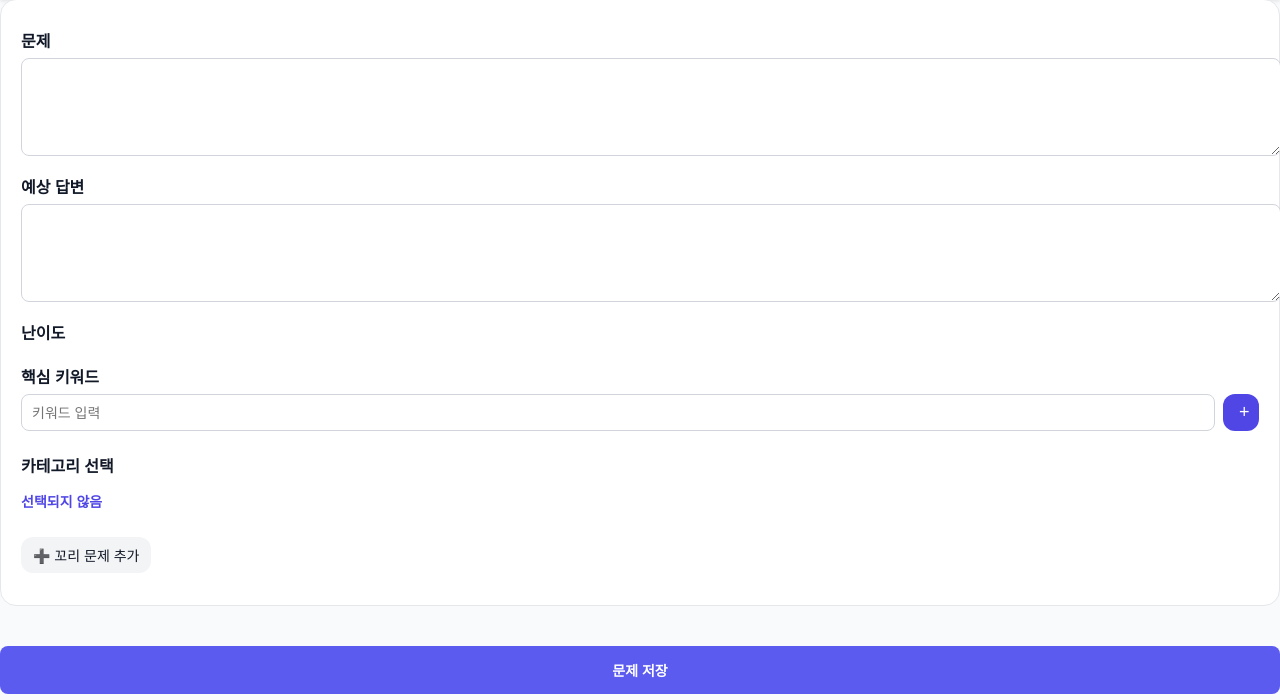
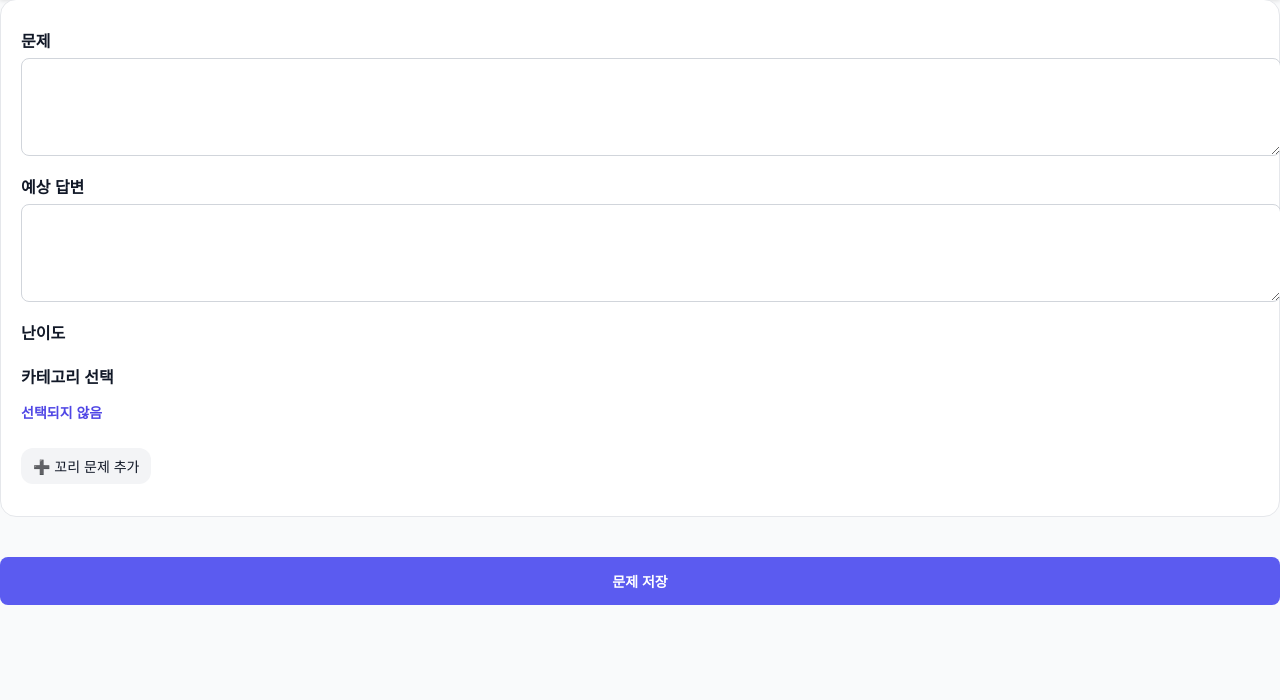
Before and after one commit to This2sho/javis, a Python web app: template learn-hub/src/main/resources/templates/problem-create.html in a window 1280 px wide. Shown: the part 100-800 px from the top of the page. Run offline with Jinja, Linux system fonts and the light colour scheme; the template is opened without the code that fills it, so the values that code supplies are empty.

Commit message:
refactor: 문제 생성, 수정, 보기 뷰에서 키워드 삭제

```diff
--- a/learn-hub/src/main/resources/static/css/style.css
+++ b/learn-hub/src/main/resources/static/css/style.css
@@ -380,58 +380,6 @@ textarea {
 }
 
 /* =========================
-   키워드 입력
-   ========================= */
-
-.keyword-input {
-    display: flex;
-    gap: 8px;
-}
-
-.keyword-input input {
-    flex: 1;
-}
-
-.keyword-input button {
-    width: 36px;
-    background-color: #4f46e5;
-    color: white;
-    font-size: 18px;
-}
-
-.keyword-input button:hover {
-    background-color: #4338ca;
-}
-
-.keyword-list {
-    display: flex;
-    gap: 8px;
-    flex-wrap: wrap;
-    margin-top: 8px;
-}
-
-.keyword-tag {
-    background-color: #eef2ff;
-    color: #1e1b4b;
-    padding: 4px 8px;
-    border-radius: 10px;
-    font-size: 13px;
-    display: flex;
-    align-items: center;
-    gap: 6px;
-}
-
-.keyword-tag button {
-    background: none;
-    border: none;
-    cursor: pointer;
-    font-size: 14px;
-    color: red;
-    padding: 0 4px;
-    pointer-events: auto;
-}
-
-/* =========================
    꼬리 문제
    ========================= */
 
--- a/learn-hub/src/main/resources/static/js/problem-form.js
+++ b/learn-hub/src/main/resources/static/js/problem-form.js
@@ -36,15 +36,6 @@ function createProblemNode(parentCategoryPath = "", isFollowUp = false) {
             <label>난이도</label>
             <div class="difficulty-selector" id="difficulty-selector-${problemId}"></div>
             <input type="hidden" data-field="difficulty">
-        </div>
-
-        <div class="field">
-            <label>핵심 키워드</label>
-            <div class="keyword-input">
-                <input type="text" placeholder="키워드 입력" onkeydown="handleKeywordEnter(event, this)">
-                <button type="button" onclick="addKeyword(this)">+</button>
-            </div>
-            <div class="keyword-list"></div>
         </div>
 
         <div class="field">
@@ -148,36 +139,6 @@ function selectCategory(id, path, clickedItem) {
 }
 
 /* =========================
-   키워드
-========================= */
-function handleKeywordEnter(event, input) {
-    if (event.isComposing) return;
-    if (event.key === 'Enter') {
-        event.preventDefault();
-        const button = input.nextElementSibling;
-        addKeyword(button);
-    }
-}
-
-function addKeyword(button) {
-    const field = button.closest(".field");
-    const input = field.querySelector("input");
-    const list = field.querySelector(".keyword-list");
-    const value = input.value.trim();
-    if (!value) return;
-
-    const tag = document.createElement("span");
-    tag.className = "keyword-tag";
-    tag.innerHTML = `
-        ${value}
-        <button type="button" onclick="this.parentElement.remove()">×</button>
-    `;
-
-    list.appendChild(tag);
-    input.value = "";
-}
-
-/* =========================
    꼬리 문제
 ========================= */
 function addFollowUpProblem(parentId) {
@@ -212,10 +173,6 @@ function collectProblemNode(box) {
     const category = box.querySelector('[data-field="category"]').value;
     const difficulty = box.querySelector('[data-field="difficulty"]').value;
 
-    const keywords = Array.from(
-        box.querySelector(".keyword-list")?.querySelectorAll(".keyword-tag") || []
-    ).map(tag => tag.firstChild.textContent.trim());
-
     const followUpProblems = [];
     box.querySelectorAll(':scope > .children > .problem-box')
         .forEach(child => followUpProblems.push(collectProblemNode(child)));
@@ -225,7 +182,6 @@ function collectProblemNode(box) {
         problem,
         referenceAnswer,
         difficulty,
-        keywords,
         category,
         followUpProblems
     };
--- a/learn-hub/src/main/resources/templates/problem-create.html
+++ b/learn-hub/src/main/resources/templates/problem-create.html
@@ -33,11 +33,6 @@
         const rootBox = document.querySelector('#root .problem-box');
         const payload = collectProblemNode(rootBox);
 
-        if (!payload.keywords || payload.keywords.length === 0) {
-            alert("키워드는 최소 1개 이상 입력해야 합니다.");
-            return;
-        }
-
         fetch("/api/problems", {
             method: "POST",
             headers: { "Content-Type": "application/json" },
```
Also changed, not shown: learn-hub/src/main/resources/static/js/problem-detail.js (+0 -12 lines), learn-hub/src/main/resources/templates/admin-review-detail.html (+0 -10 lines), learn-hub/src/main/resources/templates/problem-detail.html (+0 -29 lines).
